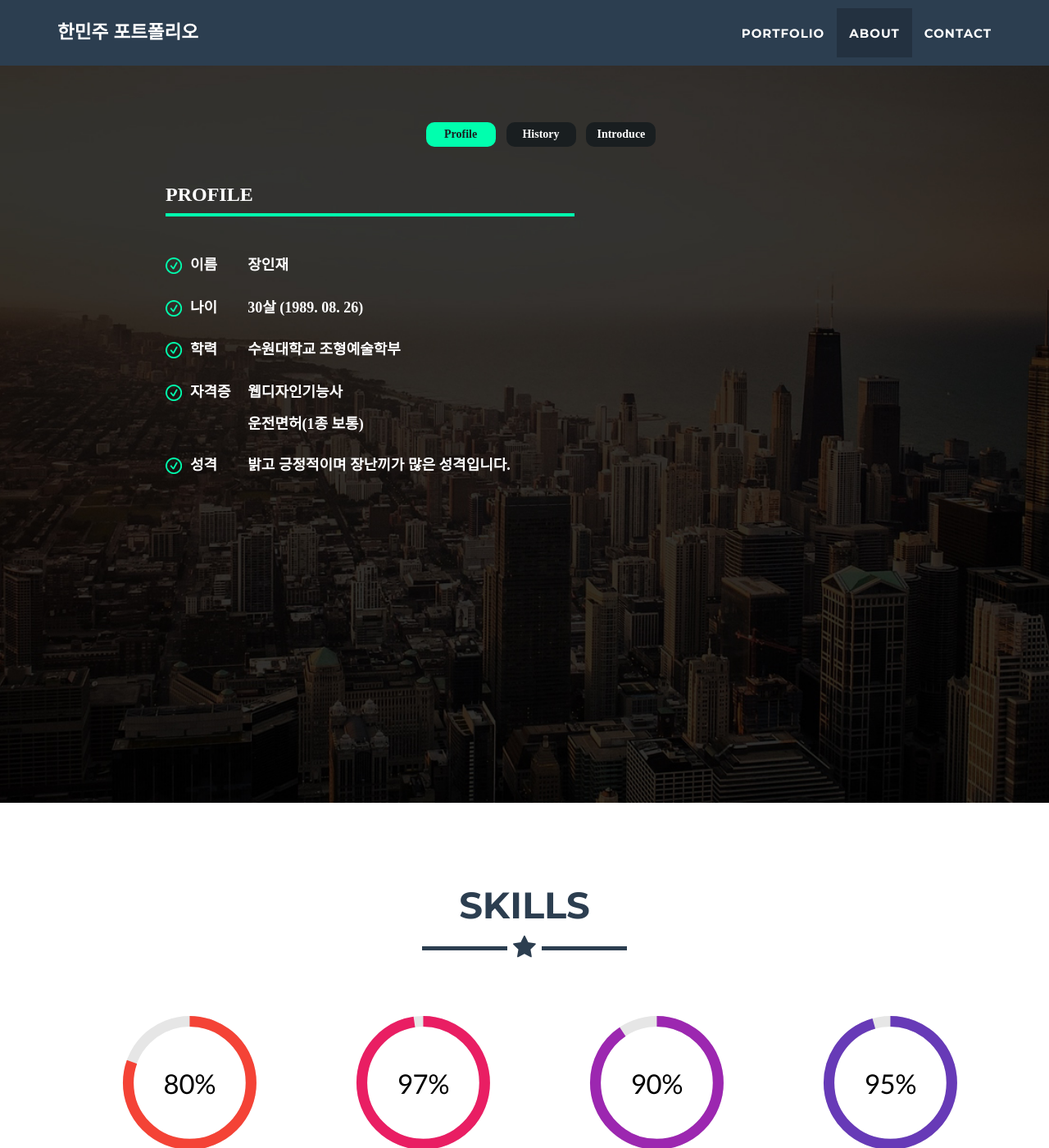
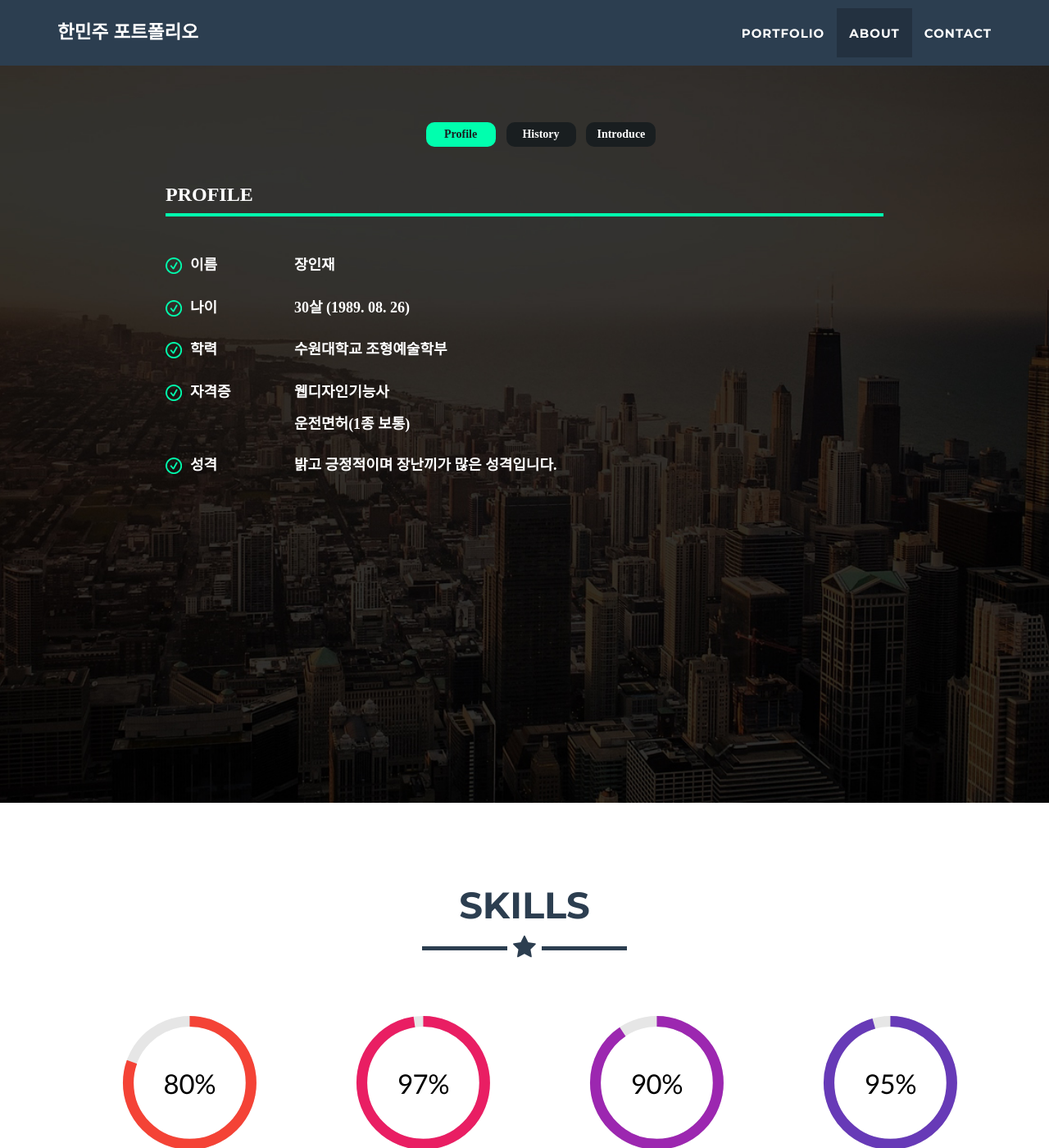
Before and after one commit to hanminju/web-portfolio, a Jekyll site: the page built from index.html, in a window 1280 px wide and 1400 px high, scrolled down 1795 px. Shown: the whole window at 82% size. Built offline with Jekyll 4.4.1, drawn with Linux system fonts in a browser that asks for light colours.

Commit message:
Update about.html

```diff
--- a/_includes/about.html
+++ b/_includes/about.html
@@ -35,8 +35,10 @@
 							<li>Introduce</li>
 						</ul>
 						<div class="about_box container">
-
-							<div class="tab_list col-xs-12 col-sm-7 col-md-7 col-xl-7" stlye="width: 100%;">
+							<style>
+								.tab_list{width:100% !important;}
+							</style>
+							<div class="tab_list col-xs-12 col-sm-7 col-md-7 col-xl-7">
 								<div class="tab_pf tab_content" style="display:block;">
 									<h3 class="tab_tit">PROFILE<!-- <img src="/img/about/about_tab_tit01.png" alt="profile"> --></h3>
 									<ul>
```
